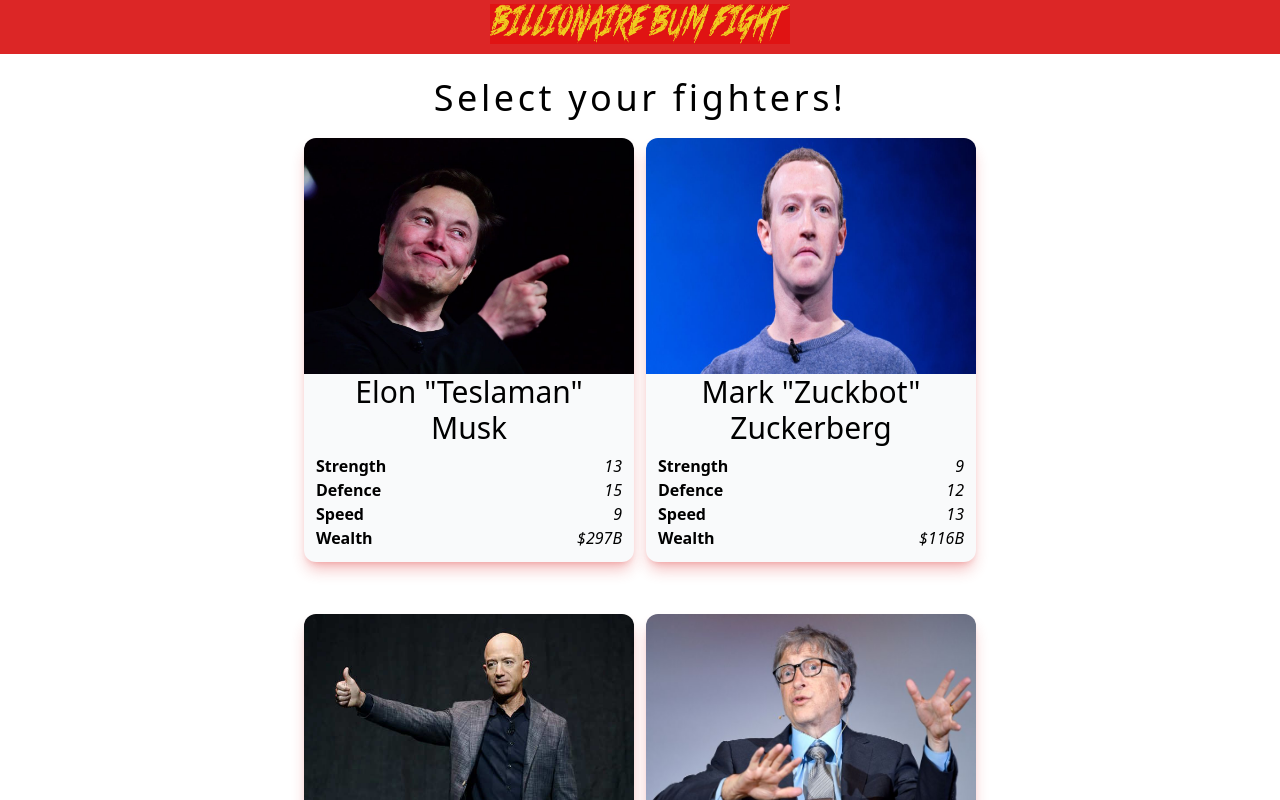
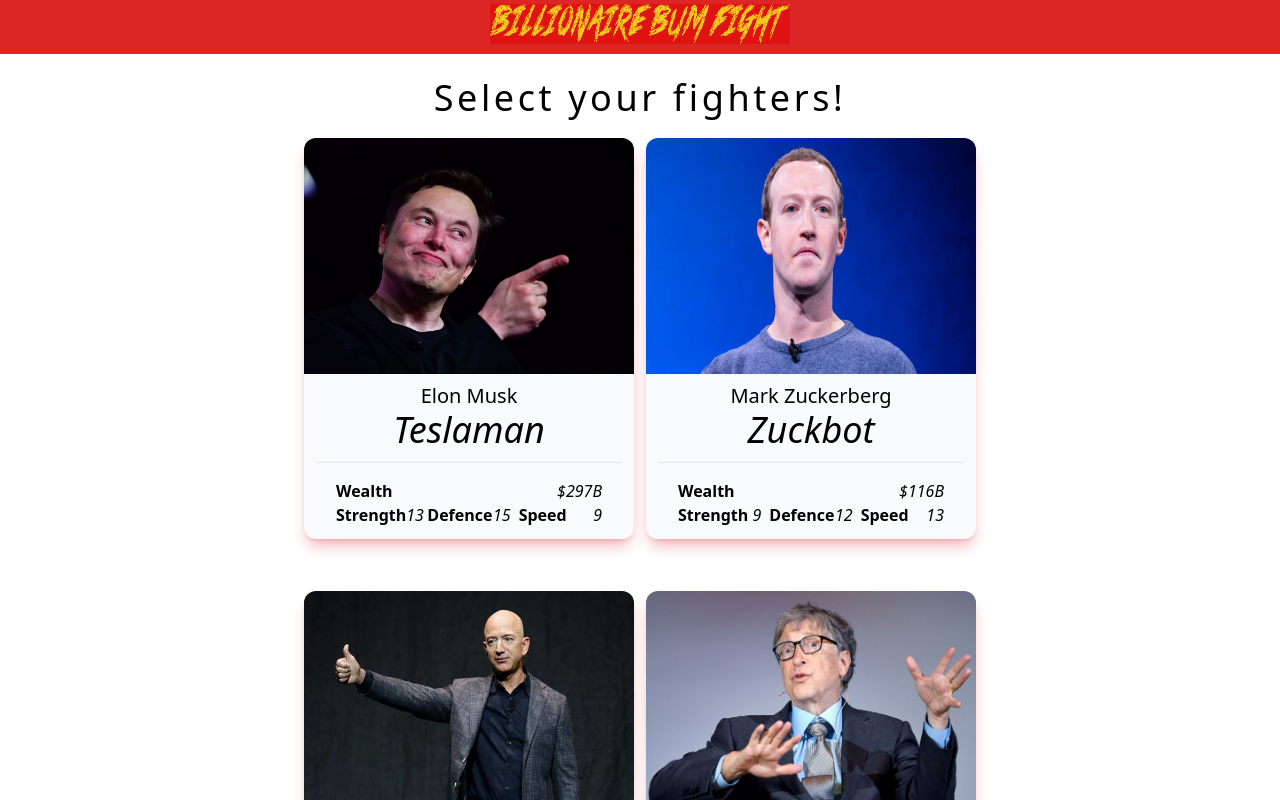
Before and after one commit to islaytitans/billionaire-fight, a Next.js app: page /fighters in a window 1280 px wide. Shown: the top 800 px of the page. Built offline with nearby package versions, Linux system fonts and the light colour scheme.

Commit message:
Small UI improvement to fighter item

```diff
--- a/components/fighter/FighterItem.tsx
+++ b/components/fighter/FighterItem.tsx
@@ -51,26 +51,28 @@
           className="rounded-t-xl"
         />
       </figure>
-      <section className="flex flex-col px-3">
-        <h2 className="text-3xl text-center">
-          {fighter.firstName + ' "' + fighter.nickname + '" ' + fighter.lastName}
-        </h2>
-        <div className="flex flex-col pt-2">
-          <span className="flex flex-row justify-between">
+      <section className="flex flex-col px-3 mt-2">
+        <h2 className="text-xl text-center">{fighter.firstName + " " + fighter.lastName}</h2>
+        <p className="text-center text-4xl mb-3">
+          <i>{fighter.nickname}</i>
+        </p>
+        <hr />
+        <div className="grid grid-cols-3 pt-4 mx-4">
+          <span className="col-span-3 flex flex-row justify-between mx-1">
+            <strong>Wealth</strong>
+            <i>${fighter.wealth}B</i>
+          </span>
+          <span className="flex flex-row justify-between mx-1">
             <strong>Strength</strong>
             <i>{fighter.strength}</i>
           </span>
-          <span className="flex flex-row justify-between">
+          <span className="flex flex-row justify-between mx-1">
             <strong>Defence</strong>
             <i>{fighter.defence}</i>
           </span>
-          <span className="flex flex-row justify-between">
+          <span className="flex flex-row justify-between mx-1">
             <strong>Speed</strong>
             <i>{fighter.speed}</i>
-          </span>
-          <span className="flex flex-row justify-between">
-            <strong>Wealth</strong>
-            <i>${fighter.wealth}B</i>
           </span>
         </div>
       </section>
```
